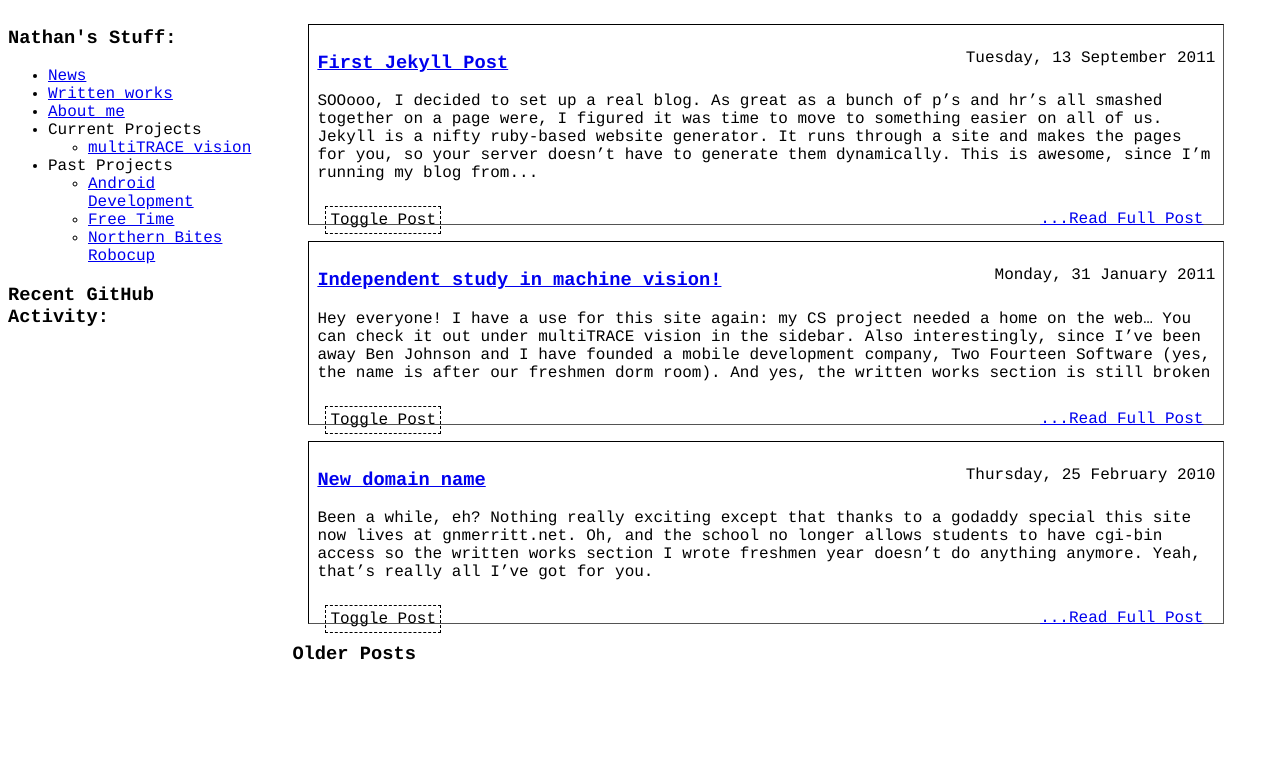
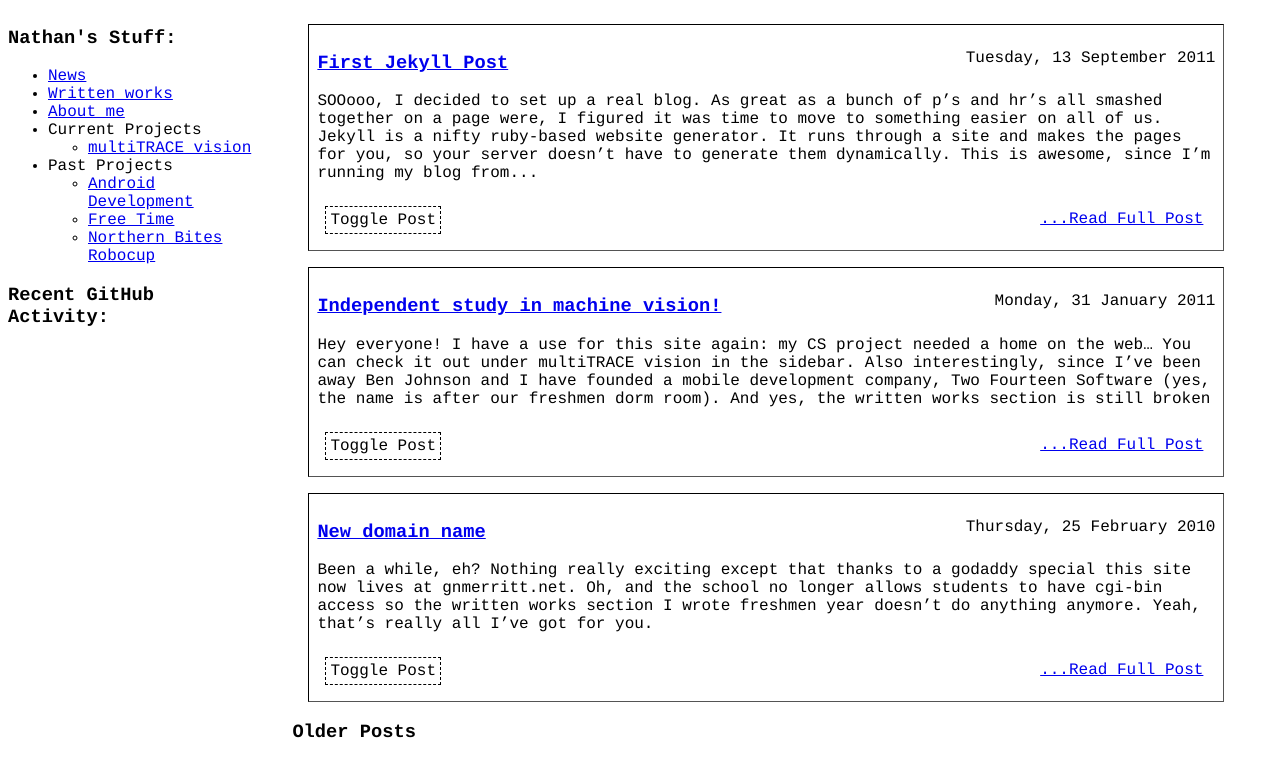
Before and after one commit to gnmerritt/gnmerritt.net, a Jekyll site: the page built from index.markdown, in a window 1280 px wide. Shown: the top 777 px of the page. Built offline with Jekyll 4.4.1, drawn with Linux system fonts in a browser that asks for light colours.

Commit message:
toggling looks nice now, fixed the div problem...

```diff
--- a/css/blog.css
+++ b/css/blog.css
@@ -9,7 +9,7 @@ nav.left { width:20%; float:left; }
 
 div.clear { clear:both; }
 
-.post { border:1px inset black; margin:1em; padding:0.5em; }
+.post { border:1px inset black; overflow:auto; margin:1em; padding:0.5em; }
 .post.full { border-style:none; }
 .post h3 { float:left; } /* title */
 .post .date { float:right; } /* date */
--- a/index.markdown
+++ b/index.markdown
@@ -9,10 +9,8 @@ title: gnmerritt.net - Nathan's home on the web
   {% capture postUid %}{{ post.date | date: "%d%b%Y" }}{% endcapture %}
 
   <article class="post" id="{{ postUid }}">
-       <div class="clear">
-         <h3> <a href="{{ post.id }}.html">{{ post.title }}</a></h3>
-         <p class="date">{{ post.date | date: "%A, %d %B  %Y"}}</p>
-       </div>
+       <h3> <a href="{{ post.id }}.html">{{ post.title }}</a></h3>
+       <p class="date">{{ post.date | date: "%A, %d %B  %Y"}}</p>
        <br />
 
        <p class="preview">{{ post.content | strip_html | truncatewords: 75 }}</p>
@@ -23,7 +21,6 @@ title: gnmerritt.net - Nathan's home on the web
        <p class="more"><a href="{{ post.id }}.html">...Read Full Post</a></p>
      {% endif %}
        </div>
-       <br />
   </article>
 {% endfor %}
 
```
